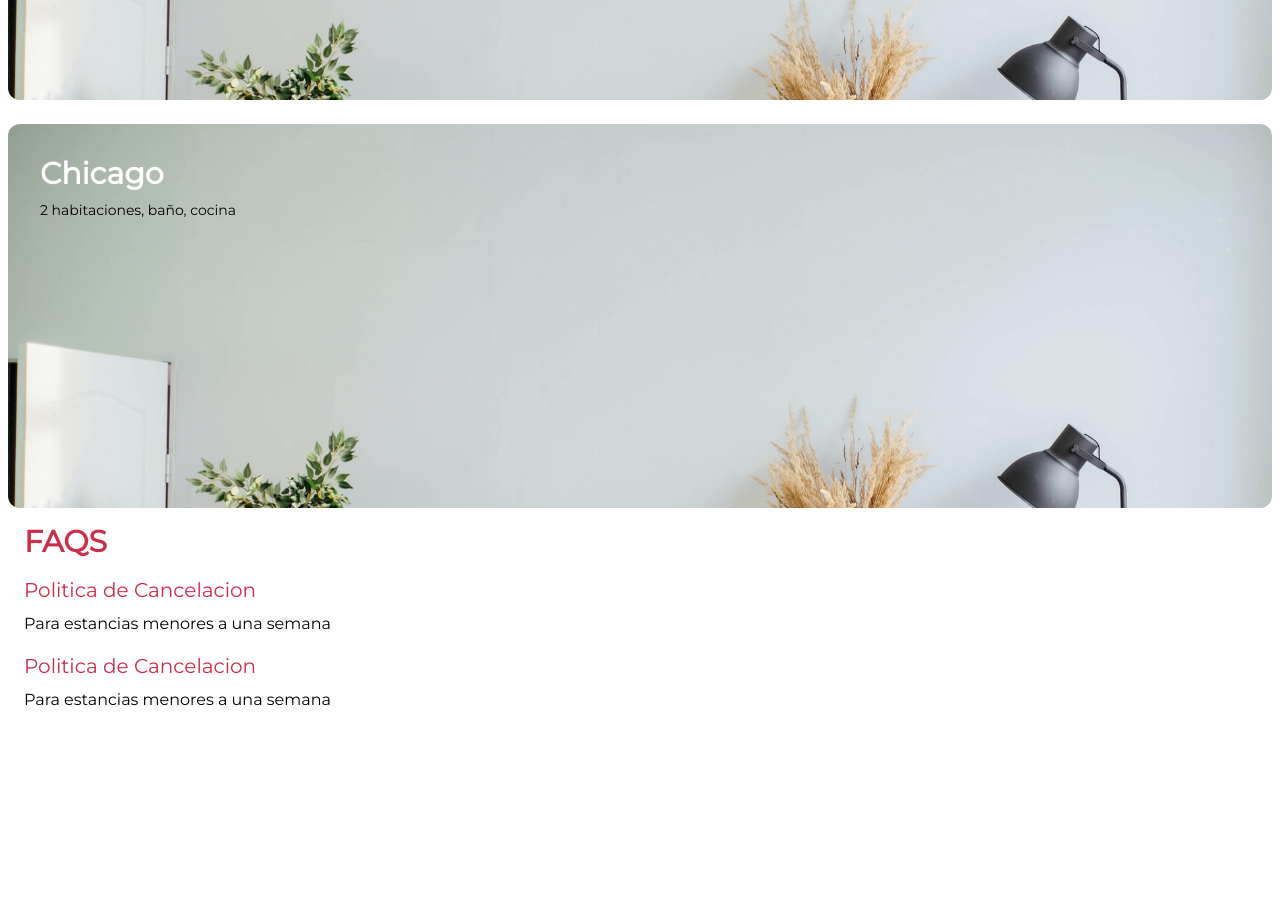
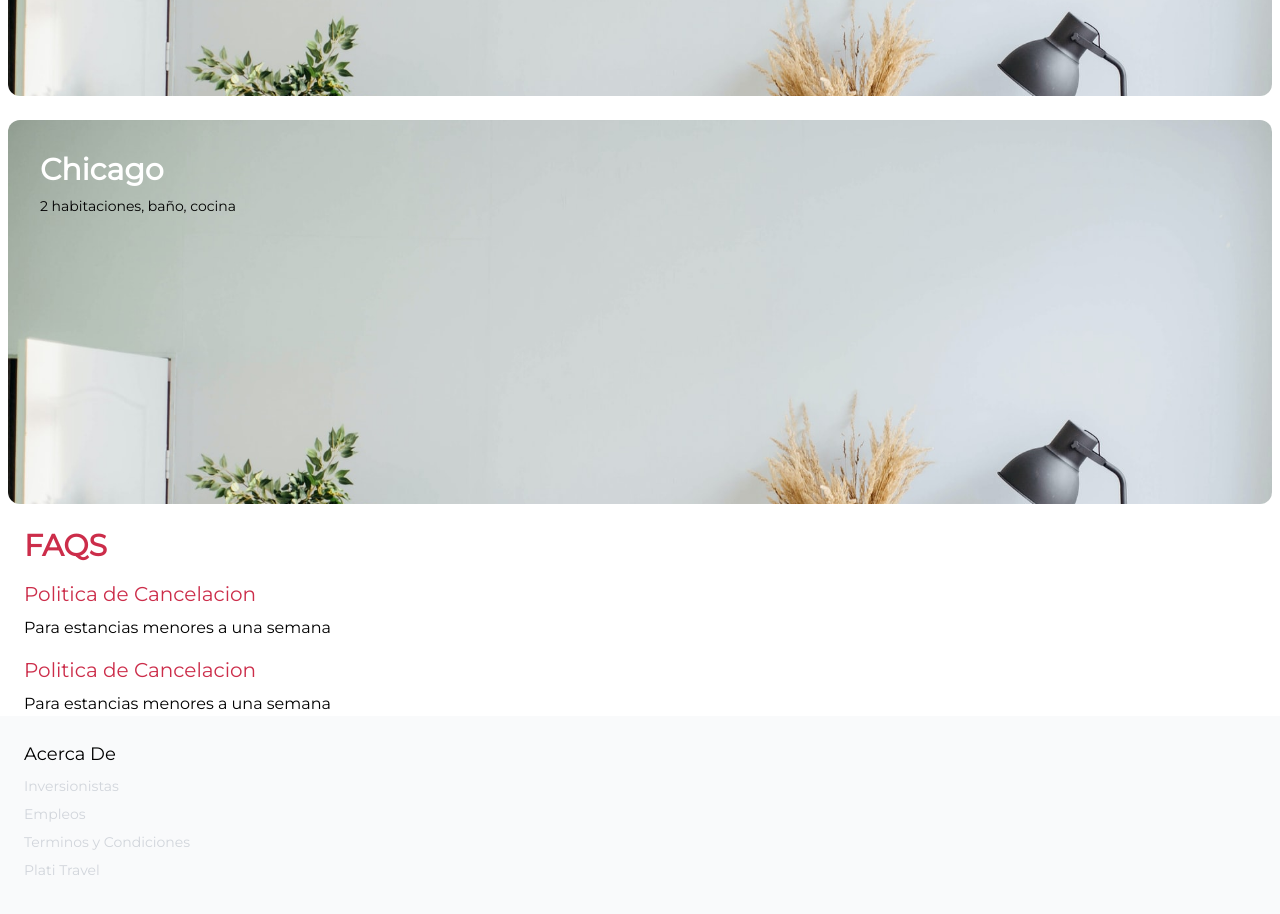
Before and after one commit to chrisjv87/Platzi-Travel, a website: page public/index.html in a window 1280 px wide. Shown: the part 1068-1982 px from the top of the page. Drawn offline with Linux system fonts and the light colour scheme.

Commit message:
Creando seccion de Footer

```diff
--- a/public/index.html
+++ b/public/index.html
@@ -12,7 +12,7 @@
     <body class="font-Montserrat">
         <nav></nav>
         <div id="tab_bar"></div>
-        <section class="w-full h-screen">
+        <section class="w-full h-auto">
             <div id="home">
                 <div class="w-full h-3/4">
                     <div class="w-full h-full flex flex-col absolute space-y-96 py-4 items-center">
@@ -59,7 +59,7 @@
                     </div>
                 </div>
             </div>
-            <div class="px-2 h-full w-full id="rentas_destacadas">
+            <div class="px-2 h-auto w-full id="rentas_destacadas">
                 <p class="text-3xl text-primary font-semibold pb-6 mt-6">Rentas Destacadas</p>
                 <div class="w-full h-full flex flex-col space-y-6 items-center justify-center">
                     <div class="w-full h-96 bg-chicago bg-cover rounded-xl">
@@ -72,7 +72,7 @@
                     </div>
                 </div>
             </div>
-            <div class="w-full h-full mt-12" id="faqs">
+            <div class="w-full h-full" id="faqs">
                 <div class="w-full h-full px-6 flex flex-col space-y-4">
                     <p class="text-3xl text-primary font-semibold mt-6">FAQS</p>
                     <div>
@@ -86,8 +86,12 @@
                 </div>
             </div>
         </section>
-        <footer>
-
+        <footer class="w-full h-64 bg-gray-50 p-6 space-y-2">
+            <p class="text-lg">Acerca De</p>
+            <p class="text-sm text-gray-300">Inversionistas</p>
+            <p class="text-sm text-gray-300">Empleos</p>
+            <p class="text-sm text-gray-300">Terminos y Condiciones</p>
+            <p class="text-sm text-gray-300">Plati Travel</p>
         </footer>
     </body>
 </html>
```
Also changed, not shown: public/css/tailwind.css.
